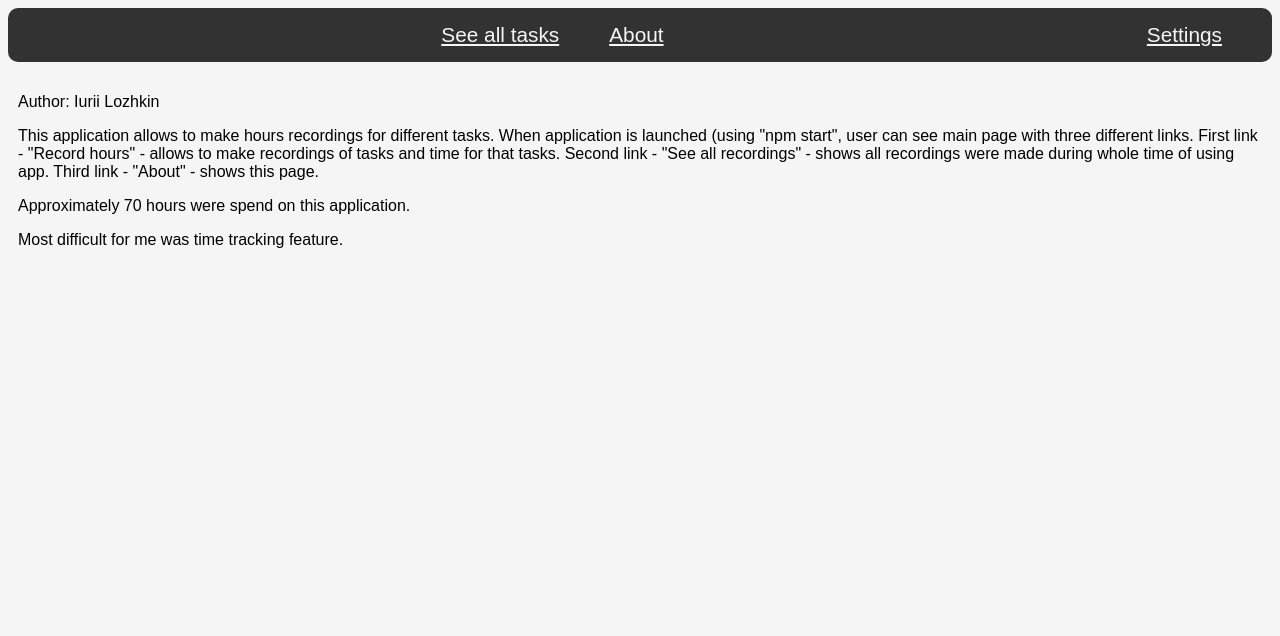
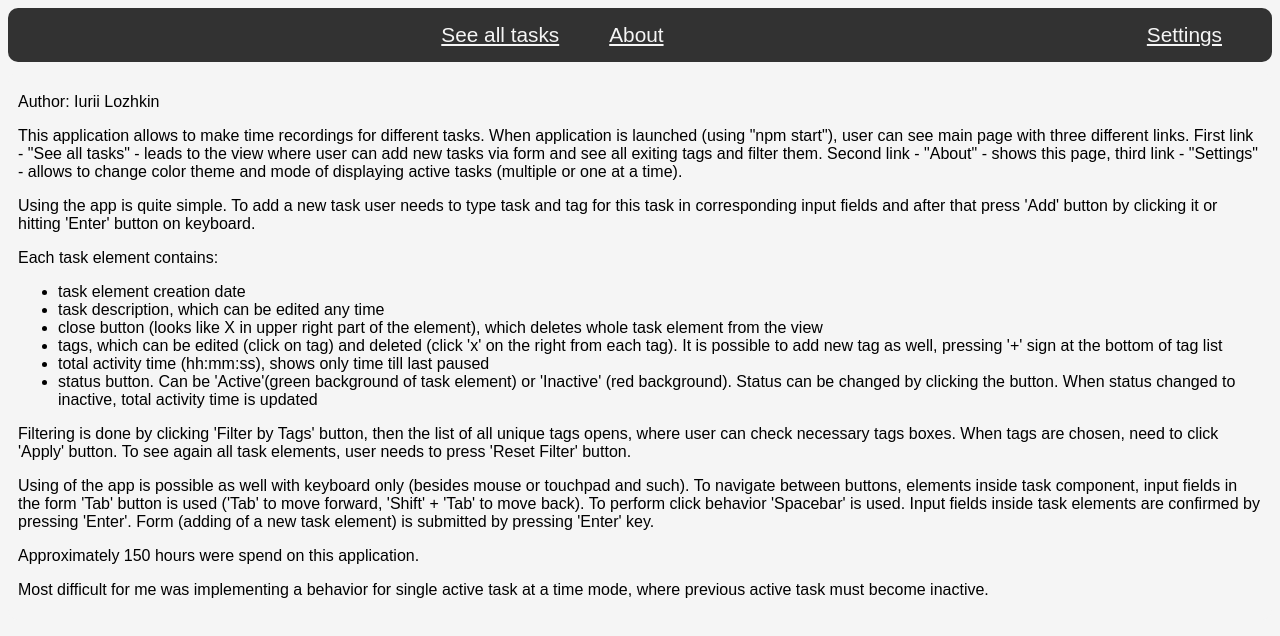
Before and after one commit to iuloz/Tasks-Activity-Monitoring, a React (Create React App) app in the folder work-hours-recording-application/: page /about in a window 1280 px wide. Shown: the top 636 px of the page. Built offline with nearby package versions, Linux system fonts and the light colour scheme; data requests are answered from the project's data file.

Commit message:
About view updated

```diff
--- a/work-hours-recording-application/db.json
+++ b/work-hours-recording-application/db.json
@@ -40,7 +40,9 @@
         "23.10.2023, 18:46:38",
         "23.10.2023, 22:18:15",
         "23.10.2023, 22:18:19",
-        "23.10.2023, 22:41:32"
+        "23.10.2023, 22:41:32",
+        "24.10.2023, 20:53:34",
+        "24.10.2023, 20:53:50"
       ],
       "end": [
         "22.10.2023, 21:51:48",
@@ -74,9 +76,11 @@
         "23.10.2023, 18:46:53",
         "23.10.2023, 22:18:17",
         "23.10.2023, 22:18:23",
-        "23.10.2023, 22:41:34"
+        "23.10.2023, 22:41:34",
+        "24.10.2023, 20:53:46",
+        "24.10.2023, 20:53:52"
       ],
-      "timeTotal": "00:03:20",
+      "timeTotal": "00:03:34",
       "id": "2"
     },
     {
--- a/work-hours-recording-application/src/About.js
+++ b/work-hours-recording-application/src/About.js
@@ -1,10 +1,32 @@
-function About(){
+function About() {
     return (
         <div id='about'>
             <p>Author: Iurii Lozhkin</p>
-            <p>This application allows to make hours recordings for different tasks. When application is launched (using "npm start", user can see main page with three different links. First link - "Record hours" - allows to make recordings of tasks and time for that tasks. Second link - "See all recordings" - shows all recordings were made during whole time of using app. Third link - "About" - shows this page.</p>
-            <p>Approximately 70 hours were spend on this application.</p>
-            <p>Most difficult for me was time tracking feature.</p>
+            <p>
+                This application allows to make time recordings for different tasks. When application is launched (using "npm start"), user can see main page with three different links. First link - "See all tasks" - leads to the view where user can add new tasks via form and see all exiting tags and filter them. Second link - "About" - shows this page, third link - "Settings" - allows to change color theme and mode of displaying active tasks (multiple or one at a time).
+            </p>
+            <p>
+                Using the app is quite simple. To add a new task user needs to type task and tag for this task in corresponding input fields and after that press 'Add' button by clicking it or hitting 'Enter' button on keyboard.
+            </p>
+            <p>
+                Each task element contains:
+            </p>
+            <ul>
+                <li>task element creation date</li>
+                <li>task description, which can be edited any time</li>
+                <li>close button (looks like X in upper right part of the element), which deletes whole task element from the view</li>
+                <li>tags, which can be edited (click on tag) and deleted (click 'x' on the right from each tag). It is possible to add new tag as well, pressing '+' sign at the bottom of tag list</li>
+                <li>total activity time (hh:mm:ss), shows only time till last paused</li>
+                <li>status button. Can be 'Active'(green background of task element) or 'Inactive' (red background). Status can be changed by clicking the button. When status changed to inactive, total activity time is updated</li>
+            </ul>
+            <p>
+                Filtering is done by clicking 'Filter by Tags' button, then the list of all unique tags opens, where user can check necessary tags boxes. When tags are chosen, need to click 'Apply' button. To see again all task elements, user needs to press 'Reset Filter' button.
+            </p>
+            <p>
+                Using of the app is possible as well with keyboard only (besides mouse or touchpad and such). To navigate between buttons, elements inside task component, input fields in the form 'Tab' button is used ('Tab' to move forward, 'Shift' + 'Tab' to move back). To perform click behavior 'Spacebar' is used. Input fields inside task elements are confirmed by pressing 'Enter'. Form (adding of a new task element) is submitted by pressing 'Enter' key.
+            </p>
+            <p>Approximately 150 hours were spend on this application.</p>
+            <p>Most difficult for me was implementing a behavior for single active task at a time mode, where previous active task must become inactive.</p>
         </div>
     )
 }
--- a/work-hours-recording-application/src/TasksItem.js
+++ b/work-hours-recording-application/src/TasksItem.js
@@ -385,7 +385,7 @@ function TasksItem(props) {
             {addingTag ? (
                 <div>
                     <input
-                        placeholder='Click/arrow down key to see all tags'
+                        placeholder='Click or arrow down key to see all tags'
                         name='addTag'
                         autoComplete='off'
                         className='component-input'
```
